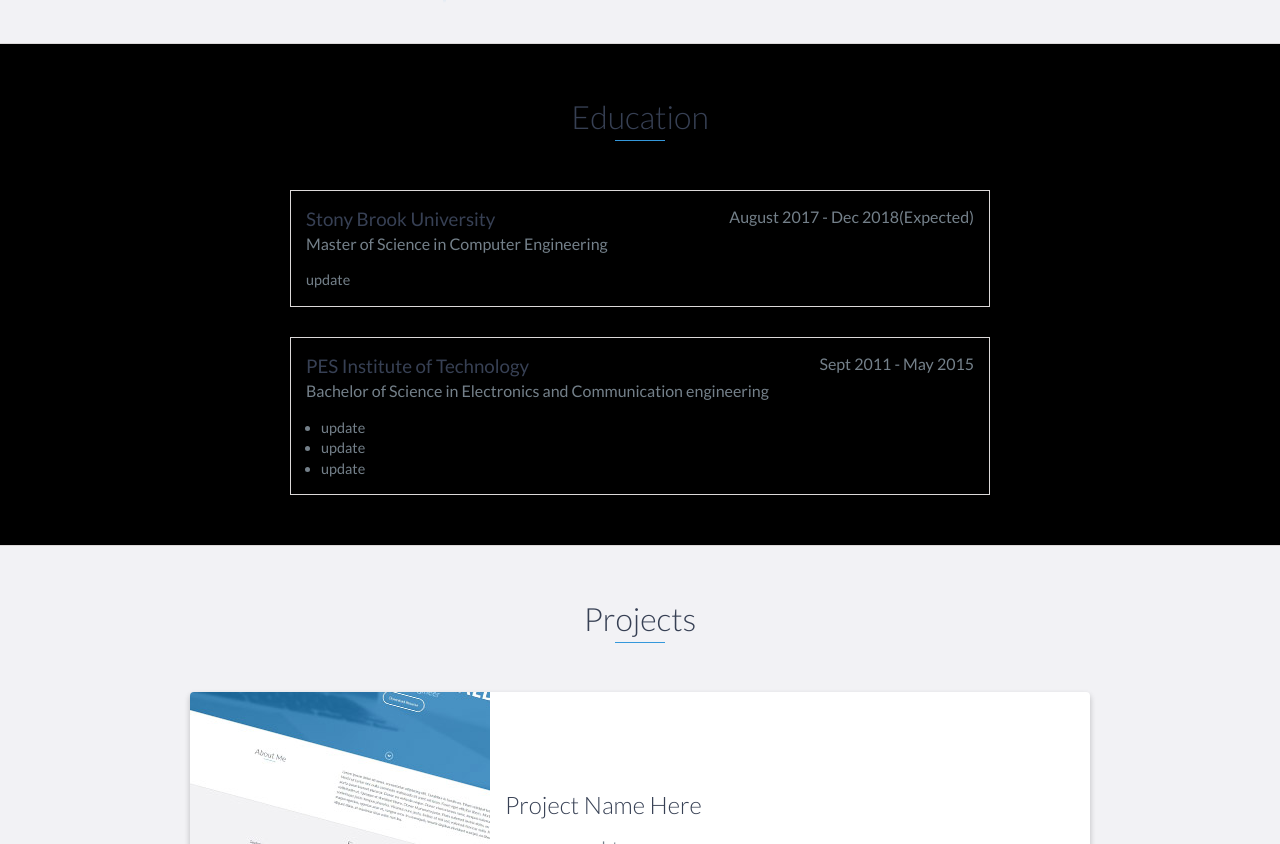
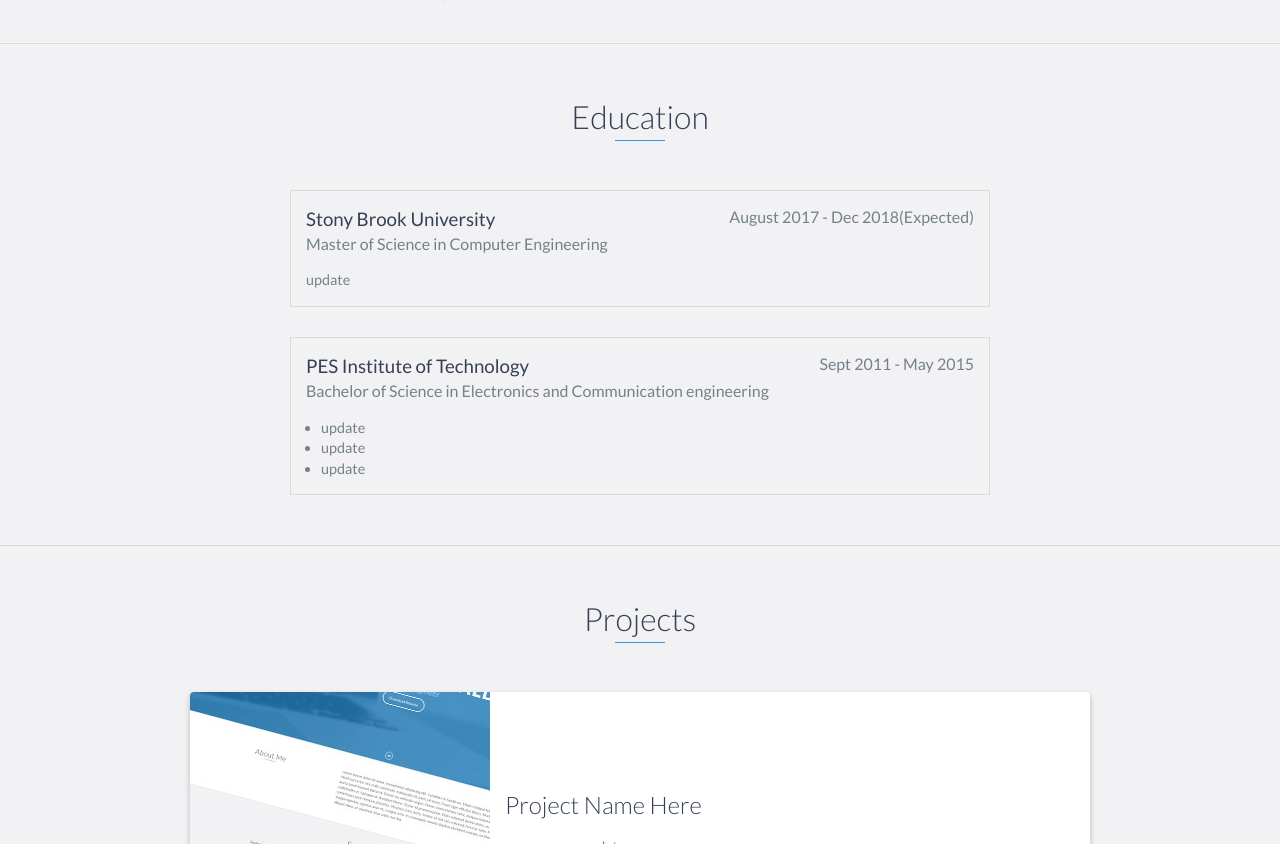
Before and after one commit to bhargavaukkalam/bhargavaukkalam.github.io, a website: page index.html in a window 1280 px wide. Shown: the part 1777-2621 px from the top of the page. Drawn offline with nearby package versions, Linux system fonts and the light colour scheme.

```diff
--- a/index.html
+++ b/index.html
@@ -116,7 +116,7 @@
     </div>
     <!-- End #experience -->
 
-    <div id="education">
+    <div id="education" class="background-alt">
         <h2 class="heading">Education</h2>
         <div class="education-block">
             <h3>Stony Brook University</h3>
```
